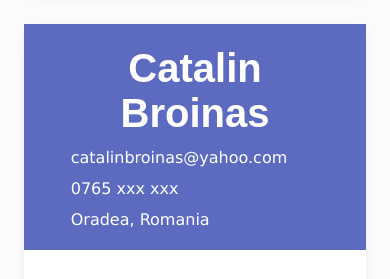
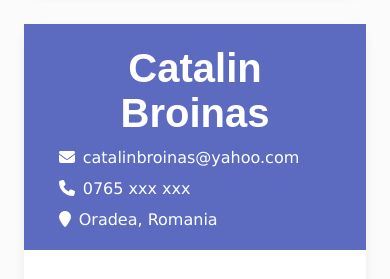
Before and after one commit to catalinbroinas/cv-application, a React (Vite) app: page / in a window 390 px wide. Shown: the part 1112-1391 px from the top of the page. Built offline with nearby package versions, Linux system fonts and the light colour scheme.

Commit message:
style(CVHeader): add icons to enhance UI/UX
- Installed Font Awesome
- Added icons: email, phone, location

```diff
--- a/package.json
+++ b/package.json
@@ -10,6 +10,9 @@
     "preview": "vite preview"
   },
   "dependencies": {
+    "@fortawesome/fontawesome-svg-core": "^6.7.2",
+    "@fortawesome/free-solid-svg-icons": "^6.7.2",
+    "@fortawesome/react-fontawesome": "^0.2.2",
     "react": "^19.0.0",
     "react-dom": "^19.0.0"
   },
--- a/src/components/cv/CVHeader.jsx
+++ b/src/components/cv/CVHeader.jsx
@@ -1,3 +1,5 @@
+import { FontAwesomeIcon } from "@fortawesome/react-fontawesome";
+import { faPhone, faEnvelope, faLocationPin } from "@fortawesome/free-solid-svg-icons";
 
 function CVHeader({ personalData }) {
     const { firstName, lastName, email, phone, address } = personalData;
@@ -8,9 +10,15 @@
             <h3 id="" className="title">{fullName}</h3>
 
             <div className="cv-contact">
-                <p className="text">{email}</p>
-                <p className="text">{phone}</p>
-                <p className="text">{address}</p>
+                <p className="text">
+                    <FontAwesomeIcon icon={faEnvelope} className="me-2" />{email}
+                </p>
+                <p className="text">
+                    <FontAwesomeIcon icon={faPhone} className="me-2" />{phone}
+                </p>
+                <p className="text">
+                    <FontAwesomeIcon icon={faLocationPin} className="me-2" />{address}
+                </p>
             </div>
         </div>
     );
--- a/src/styles/index.css
+++ b/src/styles/index.css
@@ -176,3 +176,11 @@
   white-space: nowrap;
   border: 0;
 }
+
+/* ===============================
+  Spacing
+================================= */
+/* Margin */
+.me-2 {
+  margin-right: 0.5rem;
+}
```
Also changed, not shown: 1 other file (tests, documents, lock files or other folders).
